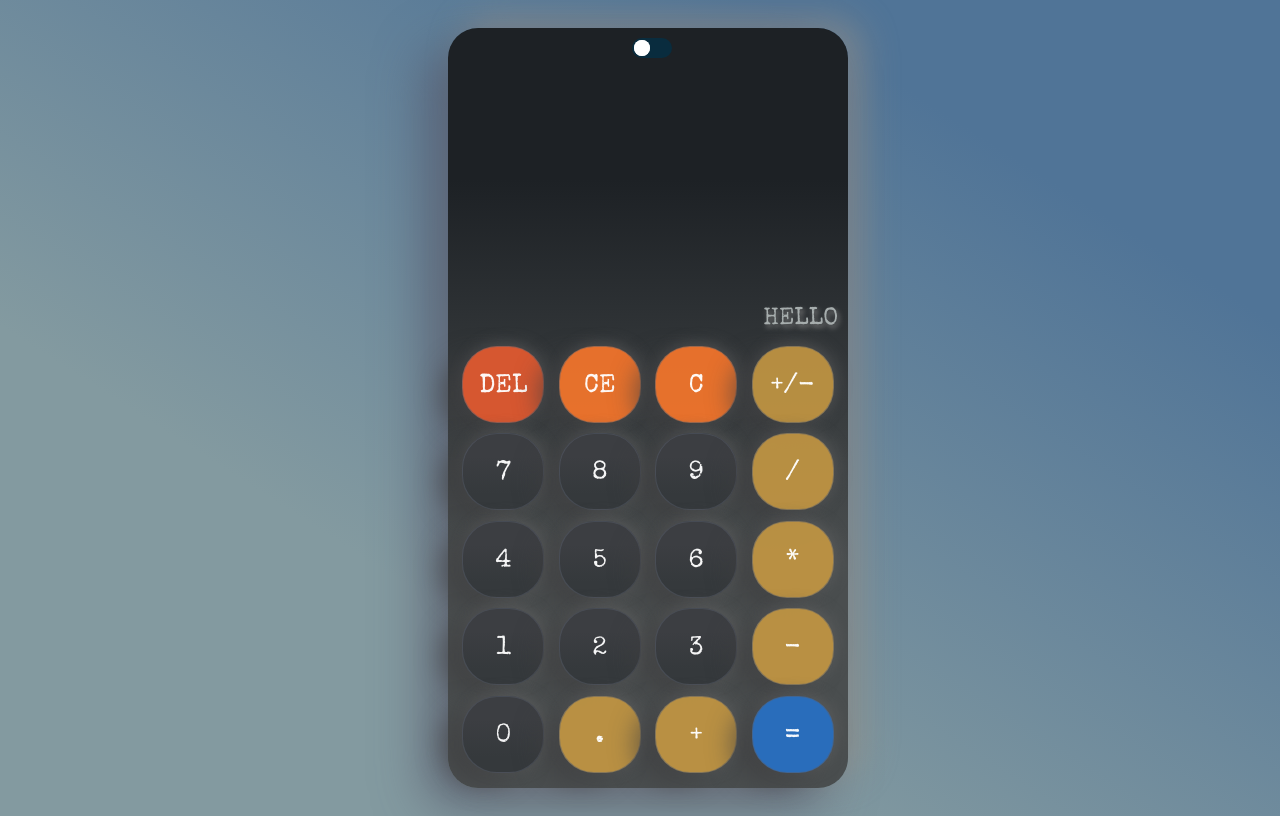
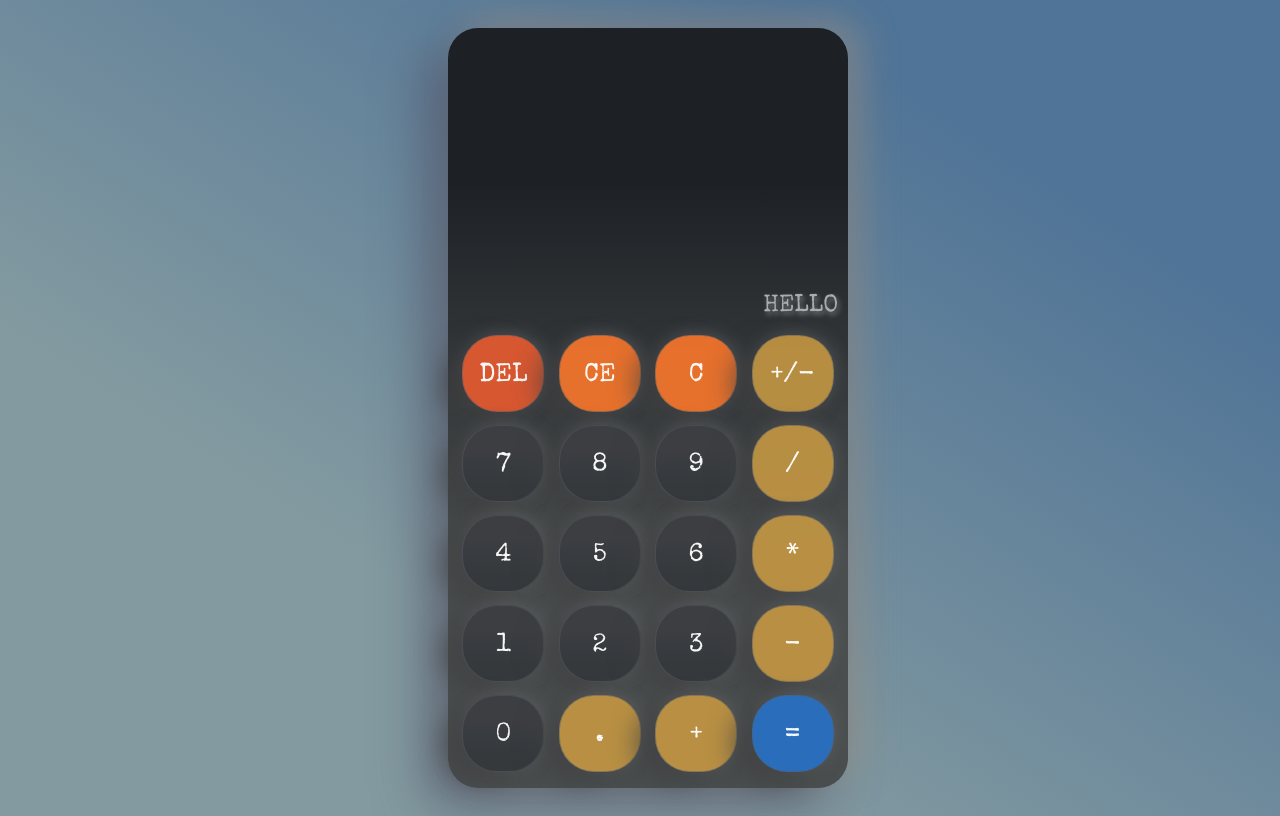
Before and after one commit to chisto4/baceCalculator, a plain HTML site: page index.html in a window 1280 px wide. Drawn offline with nearby package versions, Linux system fonts and the light colour scheme.

Commit message:
different brainch

```diff
--- a/index.html
+++ b/index.html
@@ -13,10 +13,7 @@
 <body>
   <main>
     <div class="calc_wrapper">
-      <label>
-        <input type="checkbox">
-        <span class="check"></span>
-      </label>
+
       <div id="display_2" class="dispaly_wrapper"></div>
       <div id="display_3" class="dispaly_wrapper"></div>
       <div id="display" class="dispaly_wrapper">HELLO</div>
--- a/style.scss
+++ b/style.scss
@@ -11,65 +11,6 @@ main{
   align-items: center;
 }
 
-input[type="checkbox"]
-{
-  -webkit-appearance: none;
-  visibility: hidden;
-  display: none;
-}
-
-.check {
-  position: relative;
-  left: 46%;
-  top: 50%;
-  display: block;
-  width: 40px;
-  height: 20px;
-  background: #092c3e;
-  cursor: pointer;
-  border-radius: 20px;
-  overflow: hidden;
-  transition: ease-in 0.5s;
-}
-
-input[type="checkbox"]:checked ~ .check
-{
-  background: #fff;
-  box-shadow: 0 0 0 1200px #092c3e;
-}
-
-input[type="checkbox"]:checked ~ .check:before
-{
-  transform: translateX(-50px);
-}
-
-.check::before{
-  content: '';
-  position: absolute;
-  top: 2px;
-  left: 2px;
-  background: #fff;
-  width: 16px;
-  height: 16px;
-  border-radius: 50%;
-  transition: 0.5s;
-}
-
-.check::after{
-  content: '';
-  position: absolute;
-  top: 2px;
-  left: 2px;
-  background: #fff;
-  width: 16px;
-  height: 16px;
-  border-radius: 50%;
-  transition: 0.5s;
-}
-input[type="checkbox"]:checked ~ .check:after
-{
-  transform: translateX(-50px);
-}
 
 
 .calc_wrapper{
```
Also changed, not shown: style.css, 1 other file.
